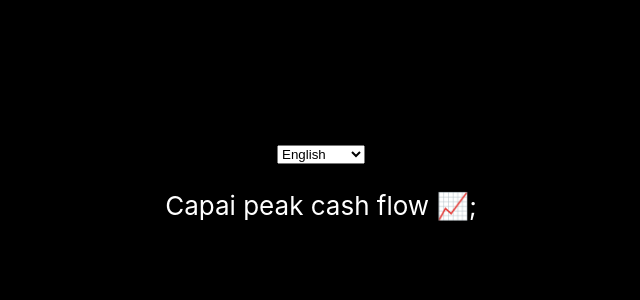
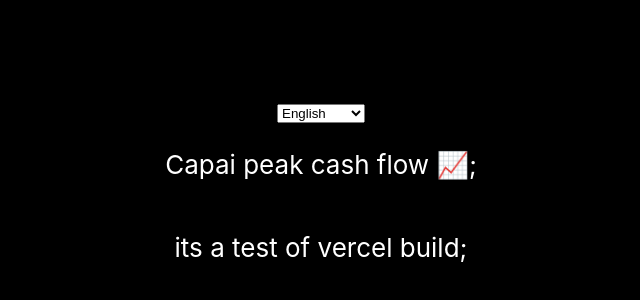
Before and after one commit to aaveggupta/translations-poc-google-sheets, a React (Create React App) app: page / in a window 1280 px wide. Shown: the part 204-504 px from the top of the page, without its empty margins (319-959 px from the left). Built offline with nearby package versions, Linux system fonts and the light colour scheme.

Commit message:
new text added

```diff
--- a/src/App.js
+++ b/src/App.js
@@ -20,6 +20,13 @@
           />
           ;
         </p>
+        <p>
+          <FormattedMessage
+            id="testVercel"
+            defaultMessage="its a test of vercel build"
+          />
+          ;
+        </p>
       </header>
     </div>
   );
--- a/src/locale/en.json
+++ b/src/locale/en.json
@@ -1,5 +1,6 @@
 {
-	"siteMetaData.siteName": "Achieve peak cashflows 📈",
-	"test.key": "hello peakflo",
-	"intro": "My name is Aaveg Gupta"
+  "siteMetaData.siteName": "Achieve peak cashflows 📈",
+  "test.key": "hello peakflo",
+  "intro": "My name is Aaveg Gupta",
+  "testVercel": "its a test of vercel build"
 }
```
